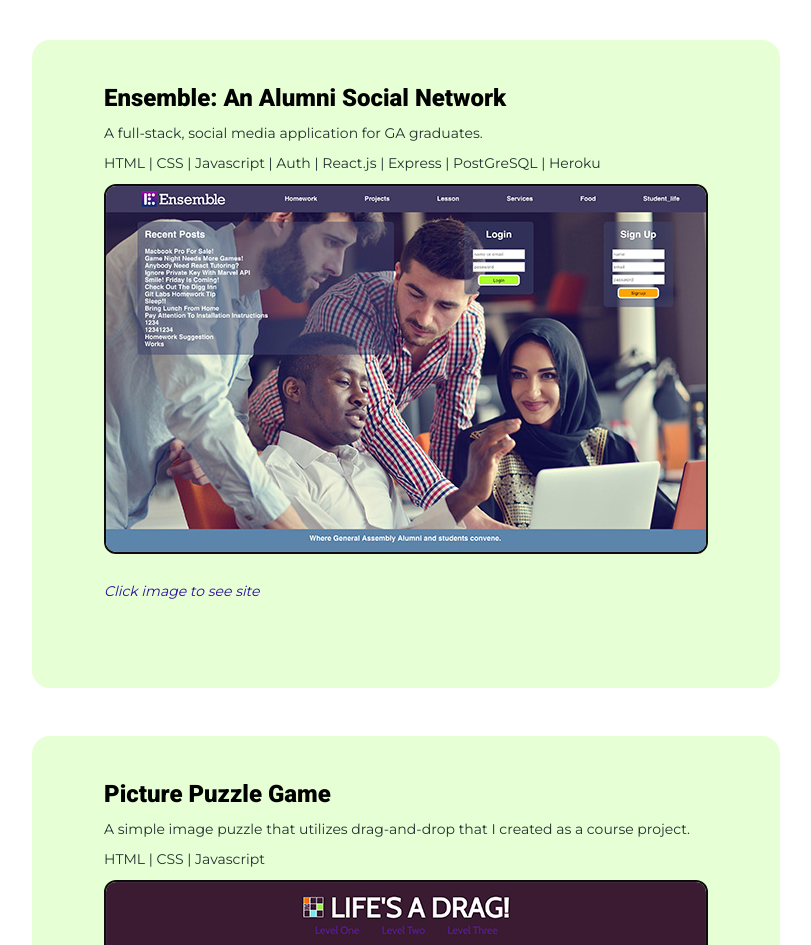
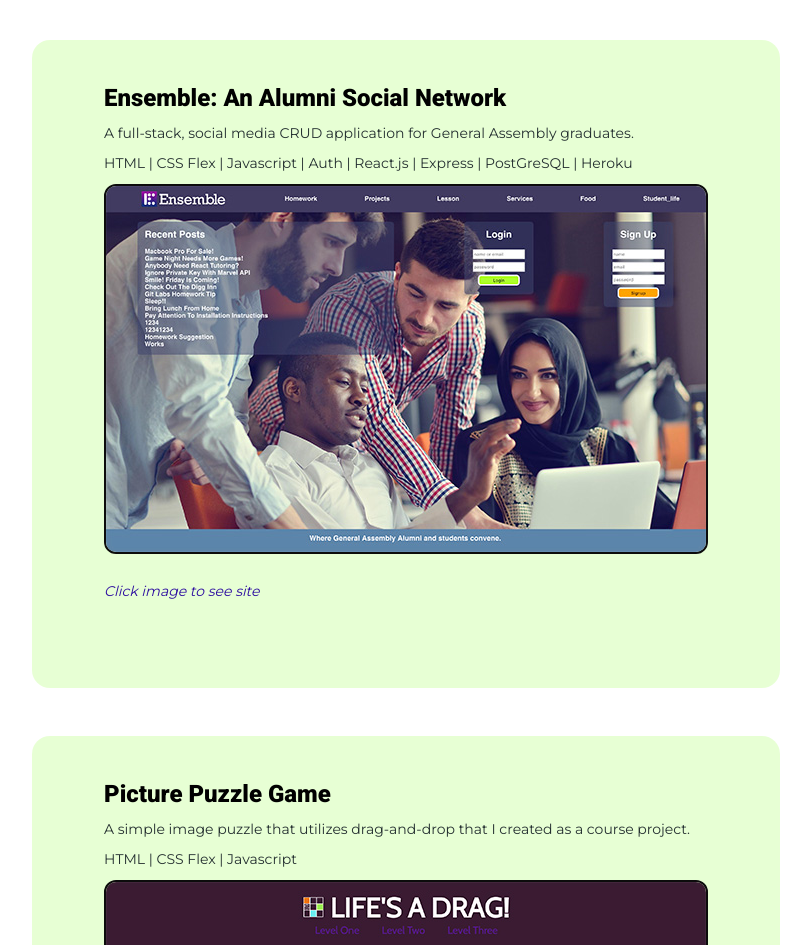
Before and after one commit to solitonyc/solito-website, a plain HTML site: page portfolio.html in a window 1280 px wide. Shown: the part 820-1765 px from the top of the page, without its empty margins (234-1045 px from the left). Drawn offline with Linux system fonts and the light colour scheme.

Commit message:
portfolio page tweaks

```diff
--- a/portfolio.html
+++ b/portfolio.html
@@ -20,7 +20,7 @@
             <div class='main_container'>
                 <div class='portfolio_card'>
                     <h2 class="portfolio_title">Classic Duck Hunt Game</h2>
-                    <p class="portfolio_content">A simplified version of the classic Nintendo game. Go ahead, play it!</p>
+                    <p class="portfolio_content">A simplified, desktop version of the classic Nintendo game. Go ahead, play it!</p>
                     <p class="portfolio_content">HTML | CSS | Javascript</p>
                     <a href='https://solitonyc.github.io/duck-hunt/' target="_blank"><img src="images/duckhunt.jpg" class='portfolio_img'></a>
                     <p class="img_click">Click image to go play</p>
@@ -28,8 +28,8 @@
 
                 <div class='portfolio_card'>
                     <h2 class="portfolio_title">Ensemble: An Alumni Social Network</h2>
-                    <p class="portfolio_content">A full-stack, social media application for GA graduates.</p>
-                    <p class="portfolio_content">HTML | CSS | Javascript | Auth | React.js | Express | PostGreSQL | Heroku</p>
+                    <p class="portfolio_content">A full-stack, social media CRUD application for General Assembly graduates.</p>
+                    <p class="portfolio_content">HTML | CSS Flex | Javascript | Auth | React.js | Express | PostGreSQL | Heroku</p>
                     <a href='http://ensemble-ga.surge.sh/' target="_blank"><img class='portfolio_img' src="images/ensemble.jpg"></a>
                     <p class="img_click">Click image to see site</p>
                 </div>
@@ -37,7 +37,7 @@
                 <div class='portfolio_card'>
                     <h2 class="portfolio_title">Picture Puzzle Game</h2>
                     <p class="portfolio_content">A simple image puzzle that utilizes drag-and-drop that I created as a course project.</p>
-                    <p class="portfolio_content">HTML | CSS | Javascript</p>
+                    <p class="portfolio_content">HTML | CSS Flex | Javascript</p>
                     <a href='https://solitonyc.github.io/puzzle-game/' target="_blank"><img class="portfolio_img" src="images/puzzle.jpg"></a>
                     <p class="img_click">Click image to go play</p>
                 </div>
@@ -53,7 +53,7 @@
                 <div class='portfolio_card'>
                     <h2 class="portfolio_title">Marvel Comics Character Search</h2>
                     <p class="portfolio_content">A search tool for matching Marvel characters with entered character strings.</p>
-                    <p class="portfolio_content">HTML | CSS | Javascript | React | Fetch | Marvel API | Heroku</p>
+                    <p class="portfolio_content">HTML | CSS Flex | Javascript | React | Fetch | Marvel API | Heroku</p>
                     <a href='https://ancient-shelf-14355.herokuapp.com/welcome' target="_blank"><img class="portfolio_img" src="images/marvel.jpg"></a>
                     <p class="img_click">Click image to conduct a search</p>
                 </div>
```
